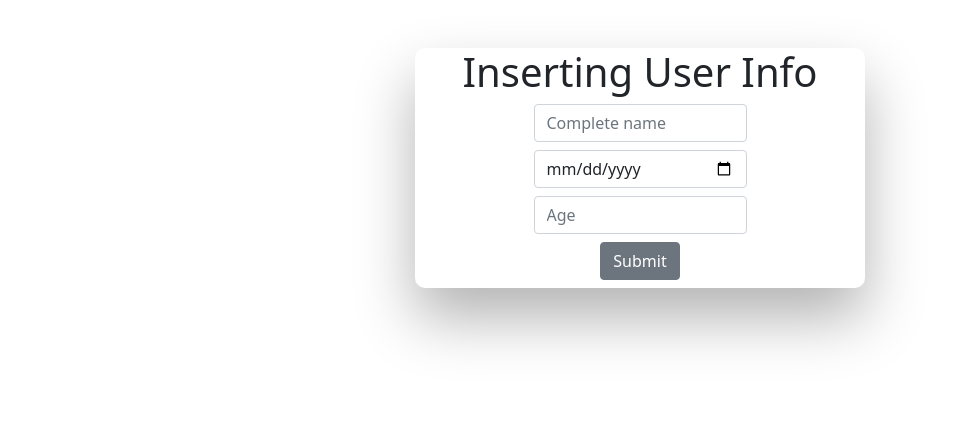
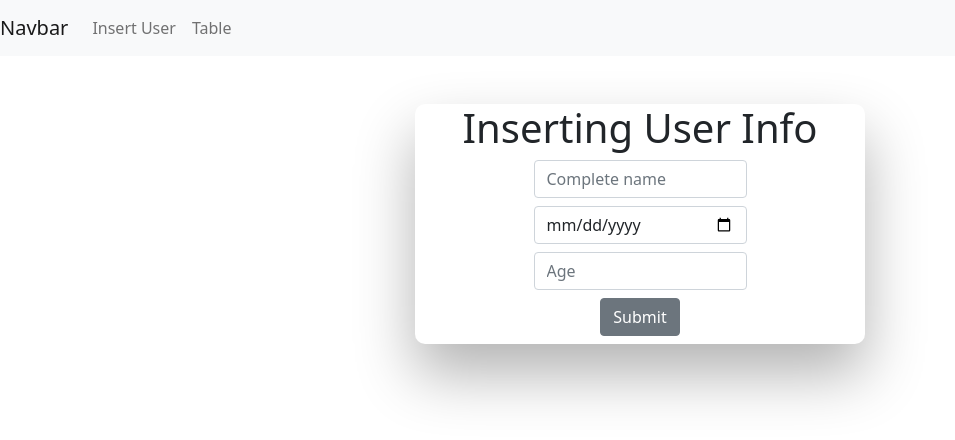
Before and after one commit to LordStacker/Form_with_Express, a React (Create React App) app: page / in a window 1280 px wide. Shown: the top 440 px of the page, without its empty margins (0-955 px from the left). Built offline with nearby package versions, Linux system fonts and the light colour scheme.

Commit message:
minor issues fixed

```diff
--- a/src/components/Layout.js
+++ b/src/components/Layout.js
@@ -1,8 +1,8 @@
 import React from "react";
 import { Route, Switch, BrowserRouter as Router } from "react-router-dom";
-import Register from "./Register";
-import TableUsers from "./TableUsers"
-
+import Register from "../views/Register";
+import TableUsers from "../views/TableUsers";
+import Navbar from "./Navbar";
 
 
 const Layout = () => {
@@ -10,6 +10,7 @@ const Layout = () => {
 
   return (
     <Router>
+      <Navbar />
       <Switch>
         <Route exact path="/">
           <Register />
```
Also changed, not shown: src/views/Register.js (renamed from src/components/Register.js), src/views/TableUsers.js (renamed from src/components/TableUsers.js).
